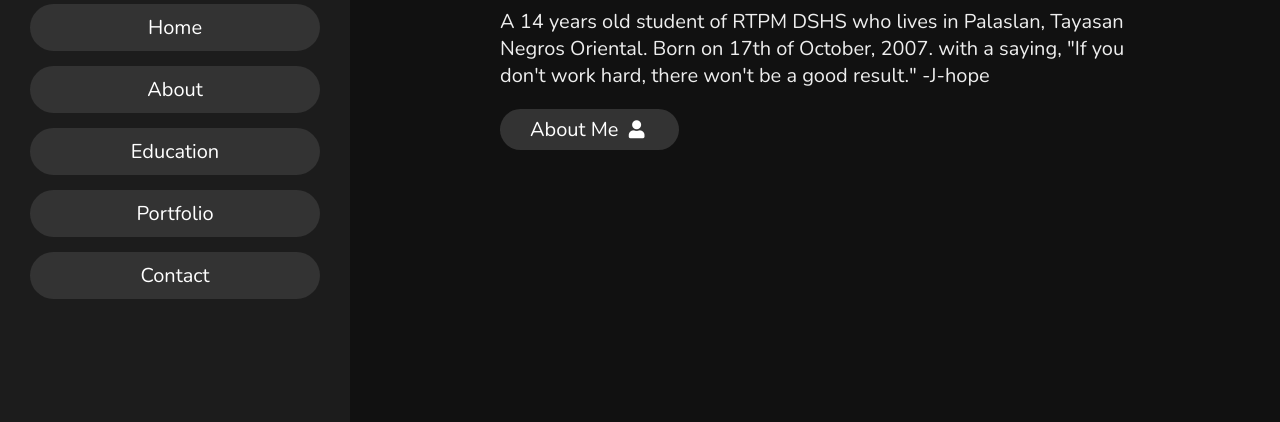
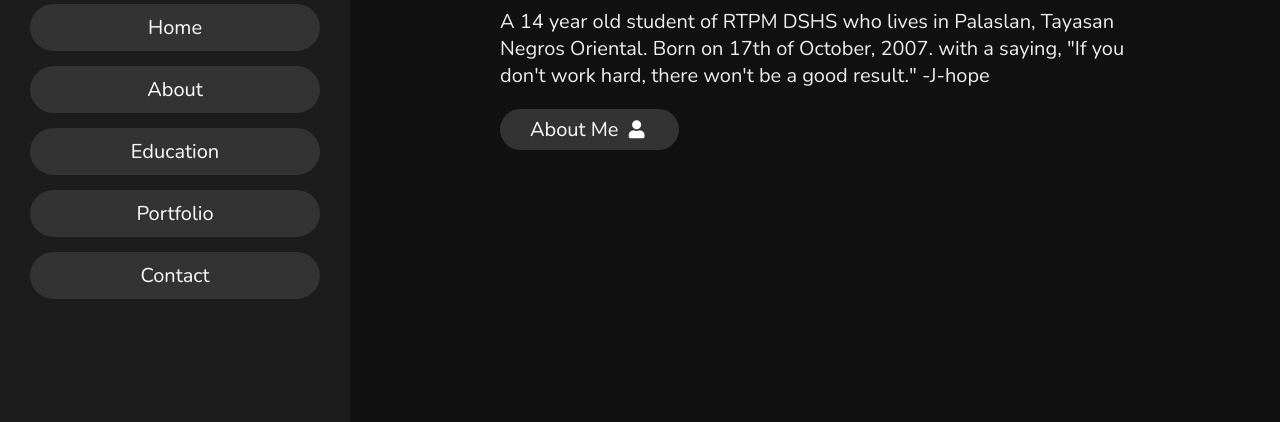
Before and after one commit to zhylainz/ICT, a plain HTML site: page index.html in a window 1280 px wide. Shown: the part 378-800 px from the top of the page. Drawn offline with nearby package versions, Linux system fonts and the light colour scheme.

Commit message:
Update index.html

```diff
--- a/index.html
+++ b/index.html
@@ -35,7 +35,7 @@
 
     <h3>HI THERE !</h3>
     <h1>I'M <span>Zhyla Montero</span></h1>
-    <p>A 14 years old student of RTPM DSHS who lives in Palaslan, Tayasan Negros Oriental. Born on 17th of October, 2007.
+    <p>A 14 year old student of RTPM DSHS who lives in Palaslan, Tayasan Negros Oriental. Born on 17th of October, 2007.
 with a saying, "If you don't work hard, there won't be a good result."
 -J-hope</p>
     <a href="#about"><button class="btn">About Me <i class="fas fa-user"></i></button></a>
```
